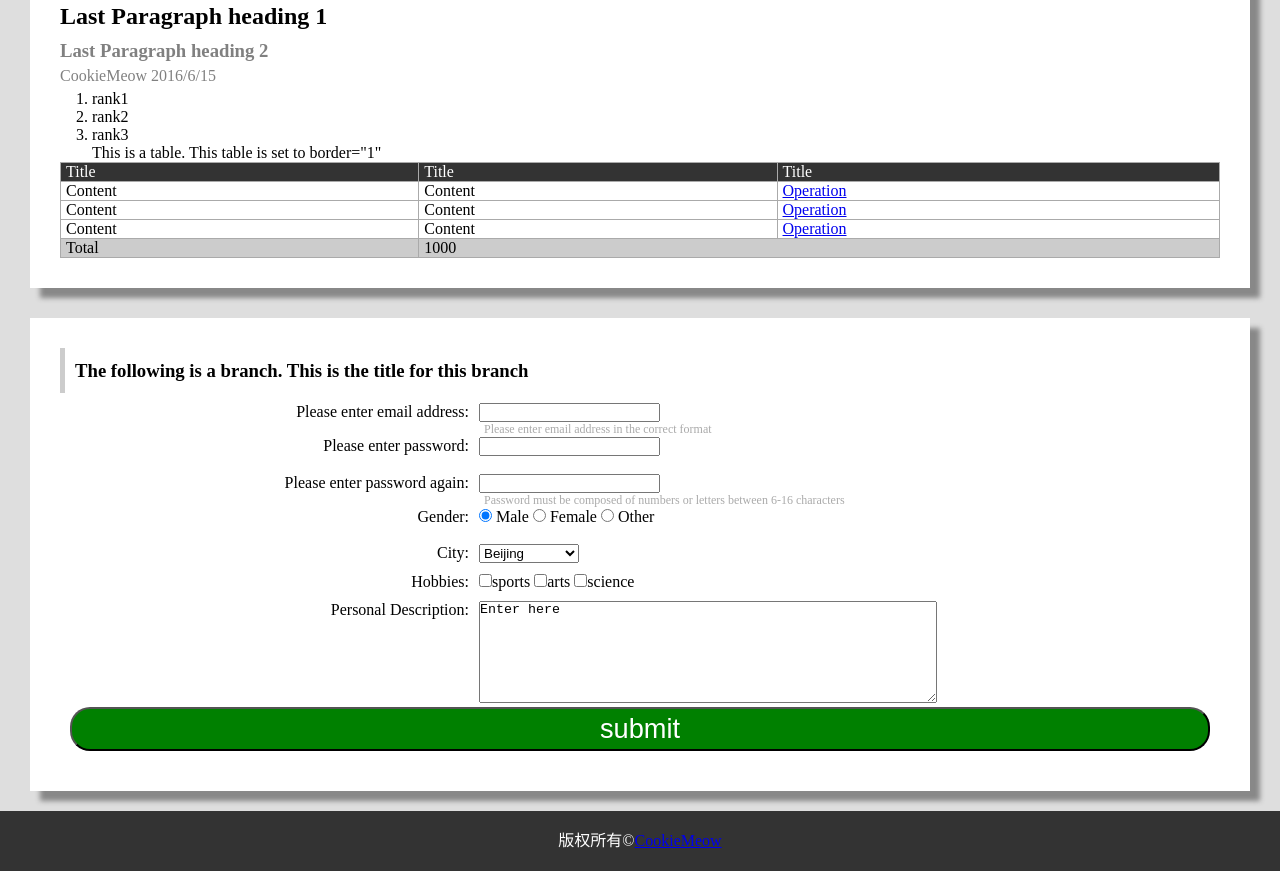
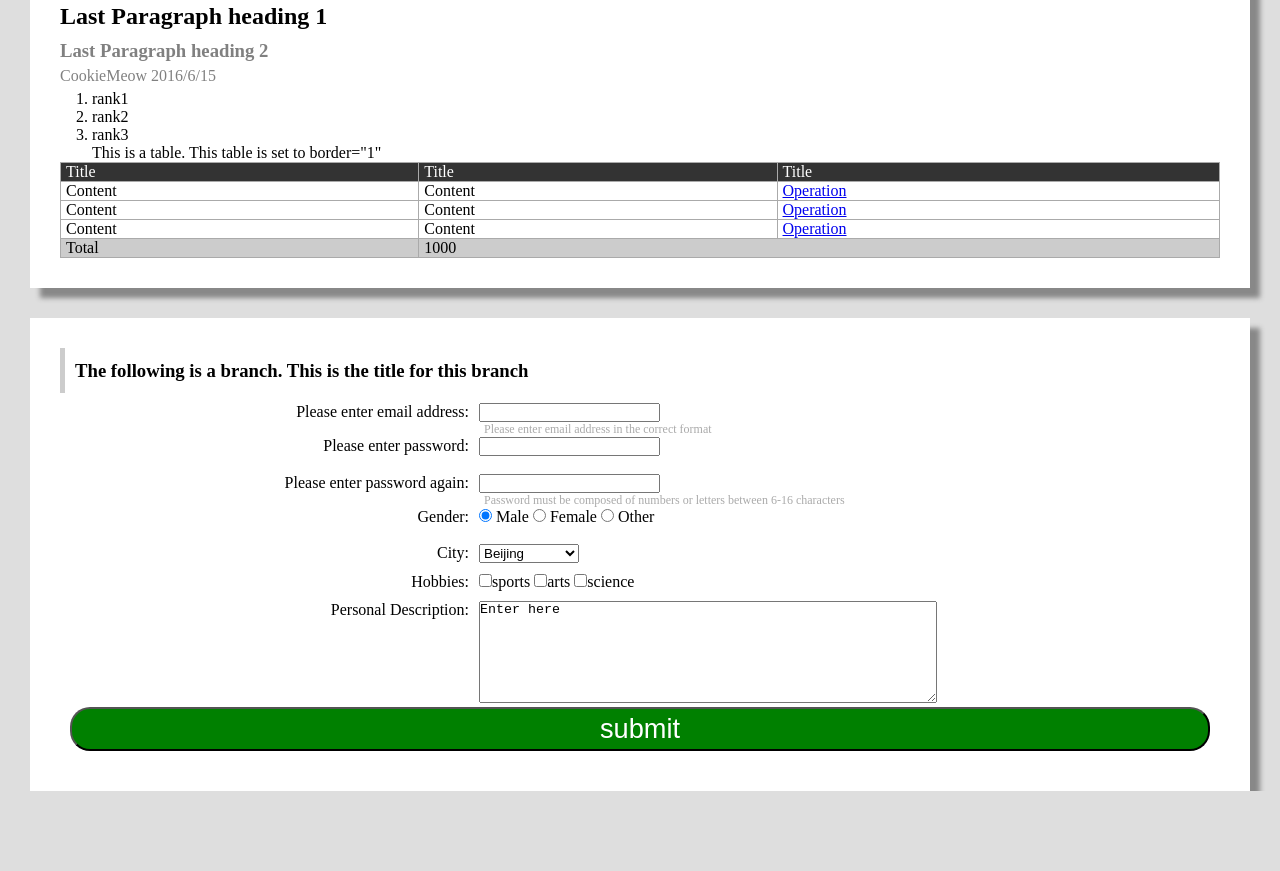
Before and after one commit to cookieMeow/2016_for_practicing_use, a plain HTML site: page 2016-06-15 task2/task2.html in a window 1280 px wide. Shown: the part 2775-3646 px from the top of the page. After the commit the page ends 3566 px from the top, so only its background shows below. Drawn offline with Linux system fonts and the light colour scheme.

Commit message:
Revert "fix bugs"
This reverts commit dfec9013fbaf8249d76eaf10d903153dd66eeabb.

```diff
--- a/2016-06-15 task2/style.css
+++ b/2016-06-15 task2/style.css
@@ -164,13 +164,3 @@ aside textarea{
 .submit:hover{
 	background-color: #00cc00;
 }
-
-footer{
-  margin-top:20px;
-	background: #333;
-	height: 60px;
-	width:100%;
-	text-align: center;
-	line-height: 60px;
-	color:white;
-}
--- a/2016-06-15 task2/task2.html
+++ b/2016-06-15 task2/task2.html
@@ -142,8 +142,5 @@
         </form>
 
     </aside>
-      <footer>
-    <span>版权所有&copy;<a class="name" href="#">CookieMeow</a></span>
-  </footer>
   </body>
 </html>
```
